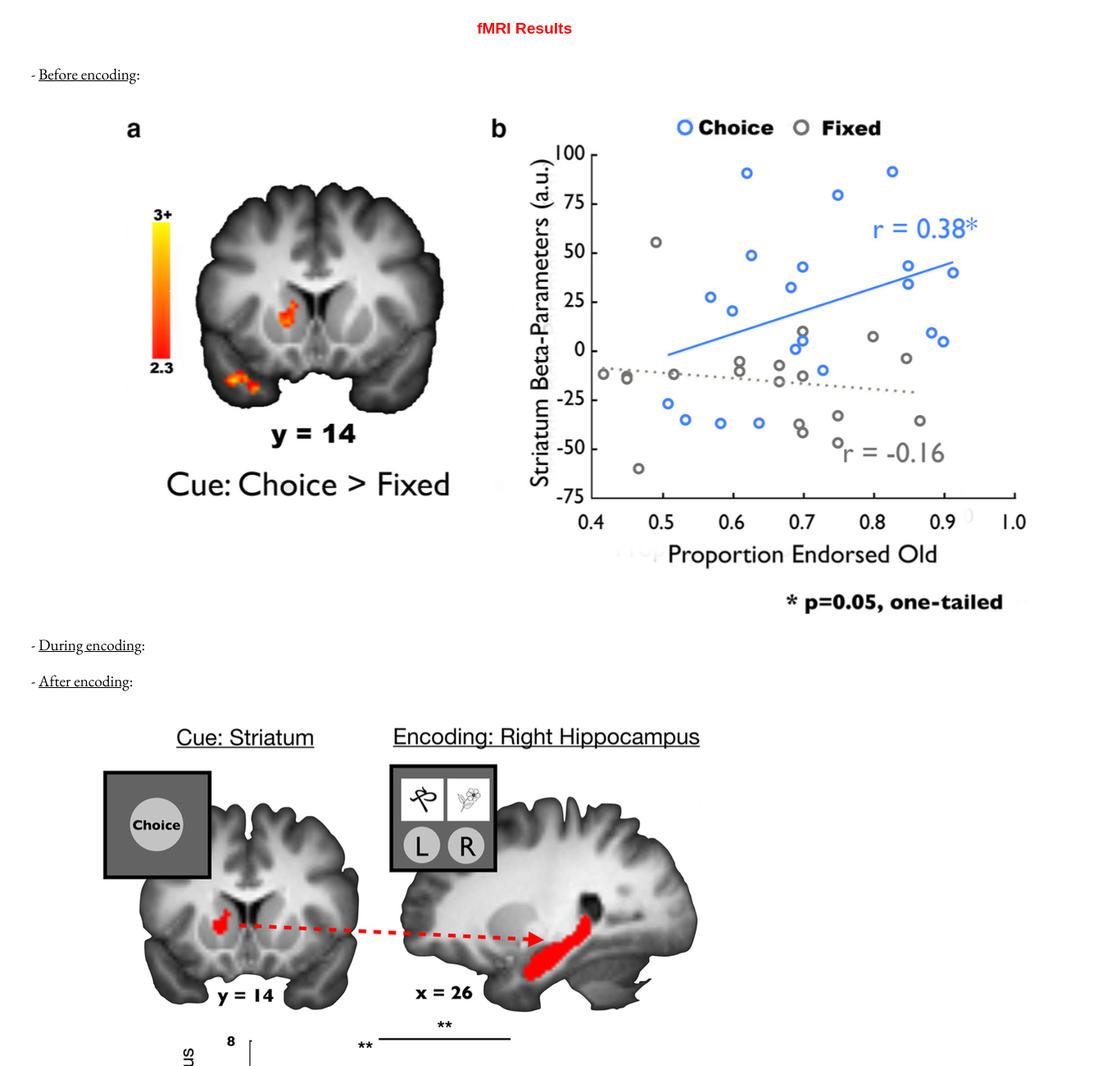
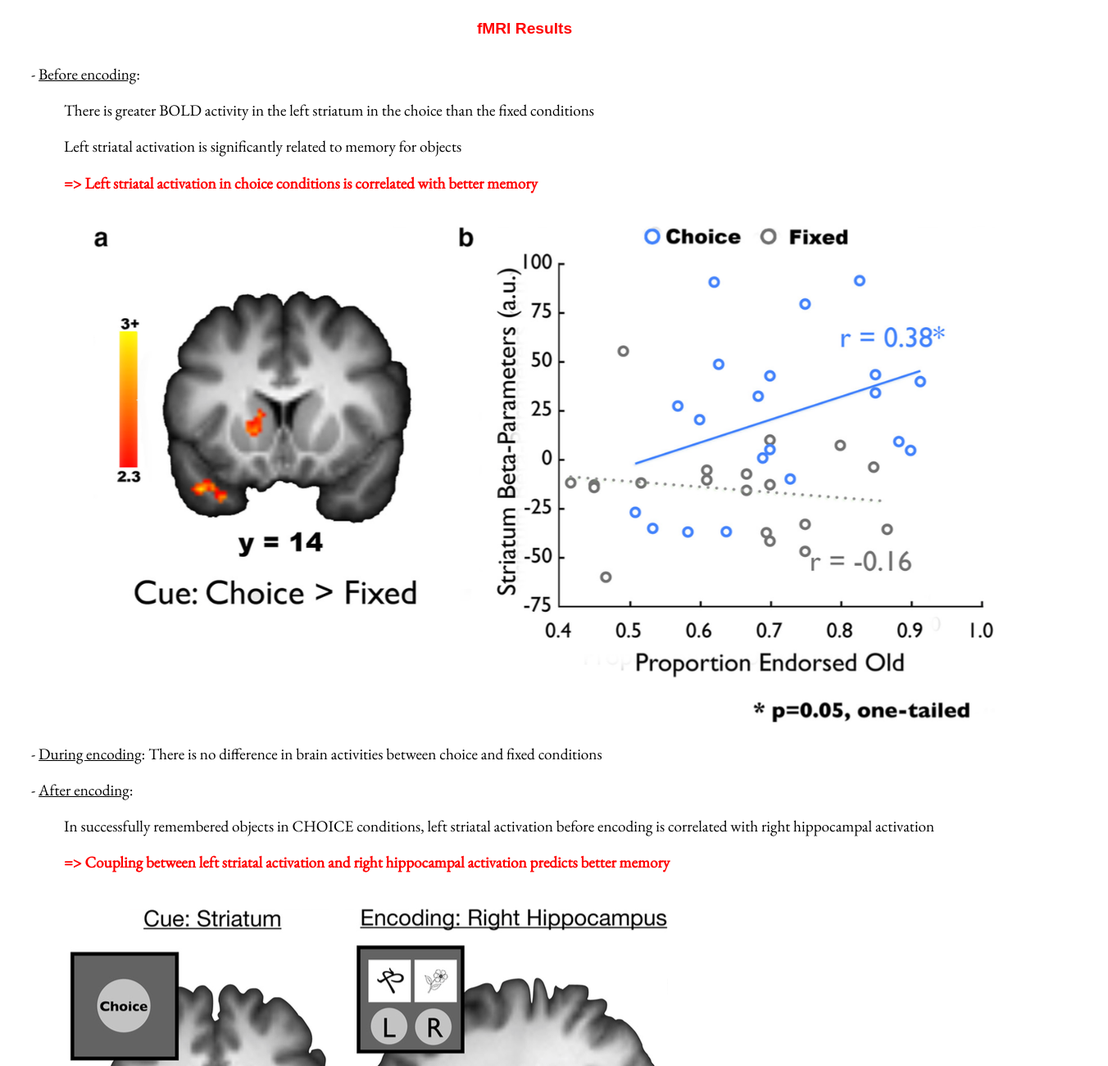
Before and after one commit to AdaNguyenx/PSY306, a plain HTML site: page index.html in a window 1280 px wide. Shown: the part 2480-3780 px from the top of the page at 82% size, 1352 px wide, since content can reach past the window. Drawn offline with nearby package versions, Linux system fonts and the light colour scheme.

Commit message:
Third commits

```diff
--- a/index.html
+++ b/index.html
@@ -68,10 +68,19 @@
 
 	<h5> fMRI Results </h5>
 	<p> - <u> Before encoding</u>: </p>
-	<img src="beforefMRI.png" style="margin: 0px 40px" width="100%">
-	<p> - <u> During encoding</u>: </p>
+		<div class = "fMRIsub">
+			<p> There is greater BOLD activity in the left striatum in the choice than the fixed conditions </p>
+			<p> Left striatal activation is significantly related to memory for objects </p>
+			<p> <span class ="redboldtext"> => Left striatal activation in choice conditions is correlated with better memory </span> </p>
+		</div>
+	<img src="beforefMRI.png" width="100%">
+	<p> - <u> During encoding</u>: There is no difference in brain activities between choice and fixed conditions </p>
 	<p> - <u> After encoding</u>: </p>
-	<img src="afterfMRI.png" style="margin: 0px 40px">
+		<div class = "fMRIsub">
+			<p> In successfully remembered objects in CHOICE conditions, left striatal activation before encoding is correlated with right hippocampal activation </p>
+			<p> <span class ="redboldtext"> => Coupling between left striatal activation and right hippocampal activation predicts better memory </span> </p>
+		</div>
+	<img src="afterfMRI.png">
 
 </body>
 
```
